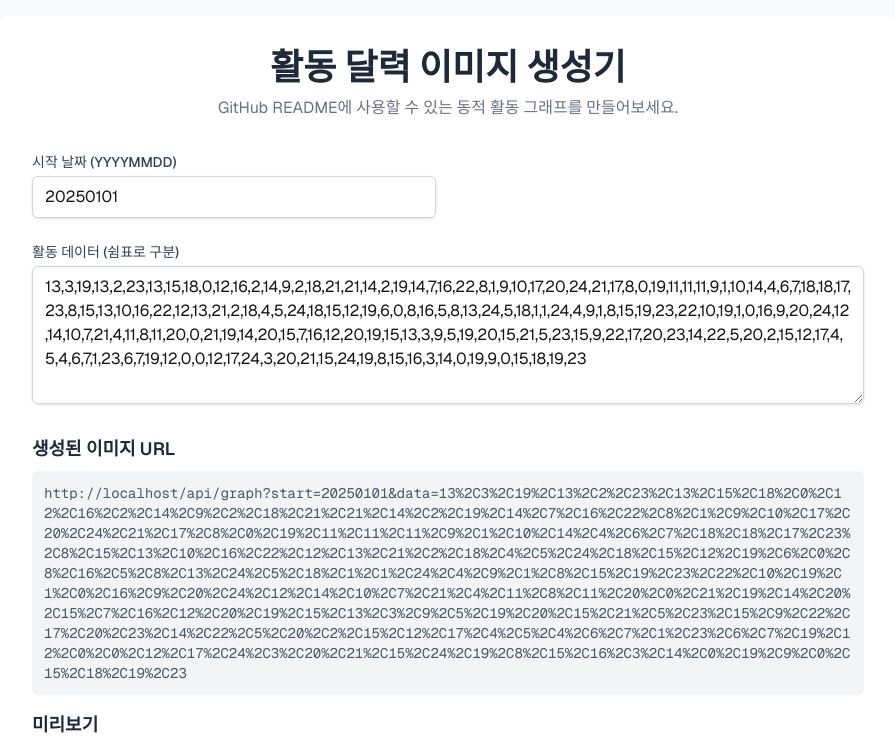
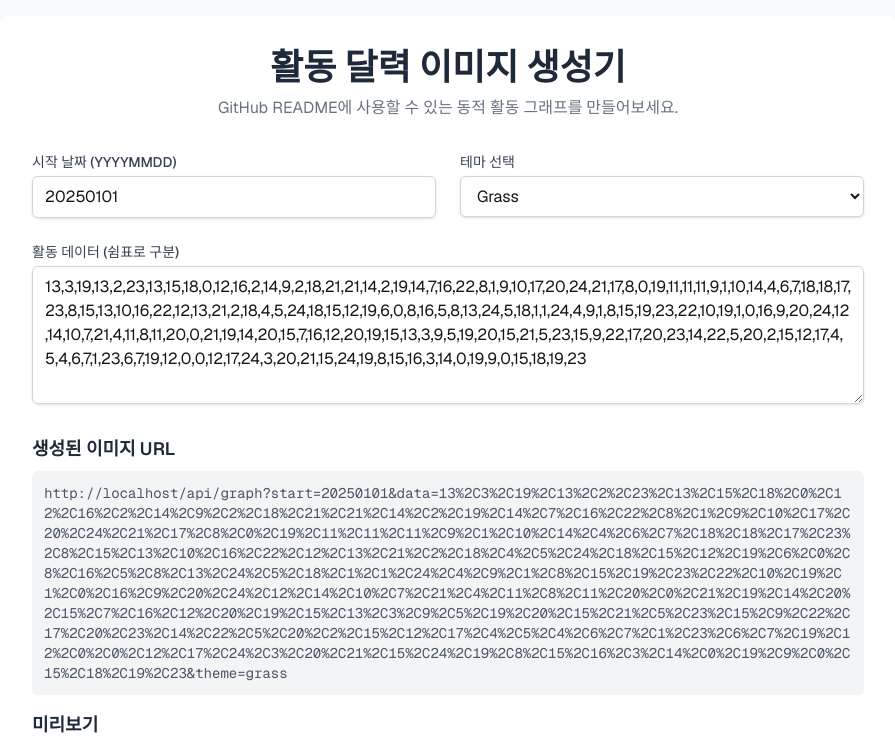
Before and after one commit to qkrwns1478/my-activity-graph, a Next.js app: page / in a window 1280 px wide. Shown: the top 747 px of the page, without its empty margins (192-1087 px from the left). Built offline with nearby package versions, Linux system fonts and the light colour scheme.

Commit message:
feat: Theme 추가

```diff
--- a/app/api/graph/route.js
+++ b/app/api/graph/route.js
@@ -1,22 +1,22 @@
 import { NextResponse } from 'next/server';
 
-const COLORS = {
-  level0: '#ebedf0',
-  level1: '#9be9a8',
-  level2: '#40c463',
-  level3: '#30a14e',
-  level4: '#216e39',
+const THEMES = {
+  grass: ['#ebedf0', '#9be9a8', '#40c463', '#30a14e', '#216e39'],
+  halloween: ['#ebedf0', '#fdf436', '#ffc700', '#ff9100', '#06001c'],
+  teal: ['#ebedf0', '#a3f7ff', '#69d7e5', '#40a8b6', '#1e6b78'],
+  blue: ['#ebedf0', '#b3c5ff', '#89a2ff', '#6080ff', '#365dfd'],
+  winter: ['#ebedf0', '#a4d4ff', '#78baff', '#4b9eff', '#1982ff'],
 };
 
-const getContributionColor = (count) => {
-  if (count > 20) return COLORS.level4;
-  if (count > 10) return COLORS.level3;
-  if (count > 5) return COLORS.level2;
-  if (count > 0) return COLORS.level1;
-  return COLORS.level0;
+const getContributionColor = (count, colors) => {
+  if (count > 20) return colors[4];
+  if (count > 10) return colors[3];
+  if (count > 5) return colors[2];
+  if (count > 0) return colors[1];
+  return colors[0];
 };
 
-const generateSVG = (startDateStr, data) => {
+const generateSVG = (startDateStr, data, themeColors) => {
   const SQUARE_SIZE = 10;
   const SQUARE_GAP = 2;
   const PADDING = 20;
@@ -77,7 +77,7 @@ const generateSVG = (startDateStr, data) => {
     <svg width="${svgWidth}" height="${svgHeight}" xmlns="http://www.w3.org/2000/svg">
       <style>
         .month-label, .weekday-label { font-family: -apple-system, BlinkMacSystemFont, 'Segoe UI', Roboto, Helvetica, Arial, sans-serif; font-size: 9px; fill: #767676; }
-        .day-cell:hover { stroke: #216e39; stroke-width: 1px; }
+        .day-cell:hover { stroke: black; stroke-width: 0.5px; }
       </style>
       <g transform="translate(${PADDING}, ${PADDING})">
         ${monthLabels.map(label => `<text x="${label.x}" y="0" class="month-label">${label.text}</text>`).join('')}
@@ -90,7 +90,7 @@ const generateSVG = (startDateStr, data) => {
               ${week.map((day, dayIndex) => {
                 if (!day || day.empty) return '';
                 return `
-                  <rect class="day-cell" width="${SQUARE_SIZE}" height="${SQUARE_SIZE}" x="0" y="${dayIndex * (SQUARE_SIZE + SQUARE_GAP)}" fill="${getContributionColor(day.count)}" rx="2" ry="2" data-date="${day.date}" data-count="${day.count}">
+                  <rect class="day-cell" width="${SQUARE_SIZE}" height="${SQUARE_SIZE}" x="0" y="${dayIndex * (SQUARE_SIZE + SQUARE_GAP)}" fill="${getContributionColor(day.count, themeColors)}" rx="2" ry="2" data-date="${day.date}" data-count="${day.count}">
                     <title>${day.date}: ${day.count} contributions</title>
                   </rect>
                 `;
@@ -107,6 +107,8 @@ export async function GET(request) {
   const { searchParams } = new URL(request.url);
   const start = searchParams.get('start');
   const data = searchParams.get('data');
+  const theme = searchParams.get('theme') || 'grass';
+  const themeColors = THEMES[theme] || THEMES.grass;
 
   if (!start || !data) {
     return NextResponse.json({ error: 'start and data parameters are required' }, { status: 400 });
@@ -116,7 +118,7 @@ export async function GET(request) {
     return NextResponse.json({ error: 'start parameter must be in YYYYMMDD format' }, { status: 400 });
   }
 
-  const svg = generateSVG(start, data);
+  const svg = generateSVG(start, data, themeColors);
 
   return new Response(svg, {
     status: 200,
--- a/app/page.js
+++ b/app/page.js
@@ -4,6 +4,7 @@ import React, { useState, useEffect } from 'react';
 export default function App() {
   const [startDate, setStartDate] = useState('20250101');
   const [data, setData] = useState('');
+  const [theme, setTheme] = useState('grass');
   const [imageUrl, setImageUrl] = useState('');
   const [origin, setOrigin] = useState('');
 
@@ -15,12 +16,16 @@ export default function App() {
 
   useEffect(() => {
     if (origin && startDate && data) {
-      const query = new URLSearchParams({ start: startDate, data: data }).toString();
+      const query = new URLSearchParams({
+        start: startDate,
+        data: data,
+        theme: theme,
+      }).toString();
       setImageUrl(`${origin}/api/graph?${query}`);
     } else {
       setImageUrl('');
     }
-  }, [origin, startDate, data]);
+  }, [origin, startDate, data, theme]);
 
   const handleCopyToClipboard = () => {
     const markdownText = `![Activity Graph](${imageUrl})`;
@@ -50,6 +55,23 @@ export default function App() {
                 className="w-full px-3 py-2 border border-gray-300 rounded-md shadow-sm focus:ring-indigo-500 focus:border-indigo-500"
                 placeholder="20250101"
               />
+            </div>
+            <div>
+              <label htmlFor="theme-select" className="block text-sm font-medium text-gray-700 mb-1">
+                테마 선택
+              </label>
+              <select
+                id="theme-select"
+                value={theme}
+                onChange={(e) => setTheme(e.target.value)}
+                className="w-full px-3 py-2 border border-gray-300 rounded-md shadow-sm focus:ring-indigo-500 focus:border-indigo-500 bg-white"
+              >
+                <option value="grass">Grass</option>
+                <option value="halloween">Halloween</option>
+                <option value="teal">Teal</option>
+                <option value="blue">Blue</option>
+                <option value="winter">Winter</option>
+              </select>
             </div>
             <div className="md:col-span-2">
               <label htmlFor="data" className="block text-sm font-medium text-gray-700 mb-1">
```
